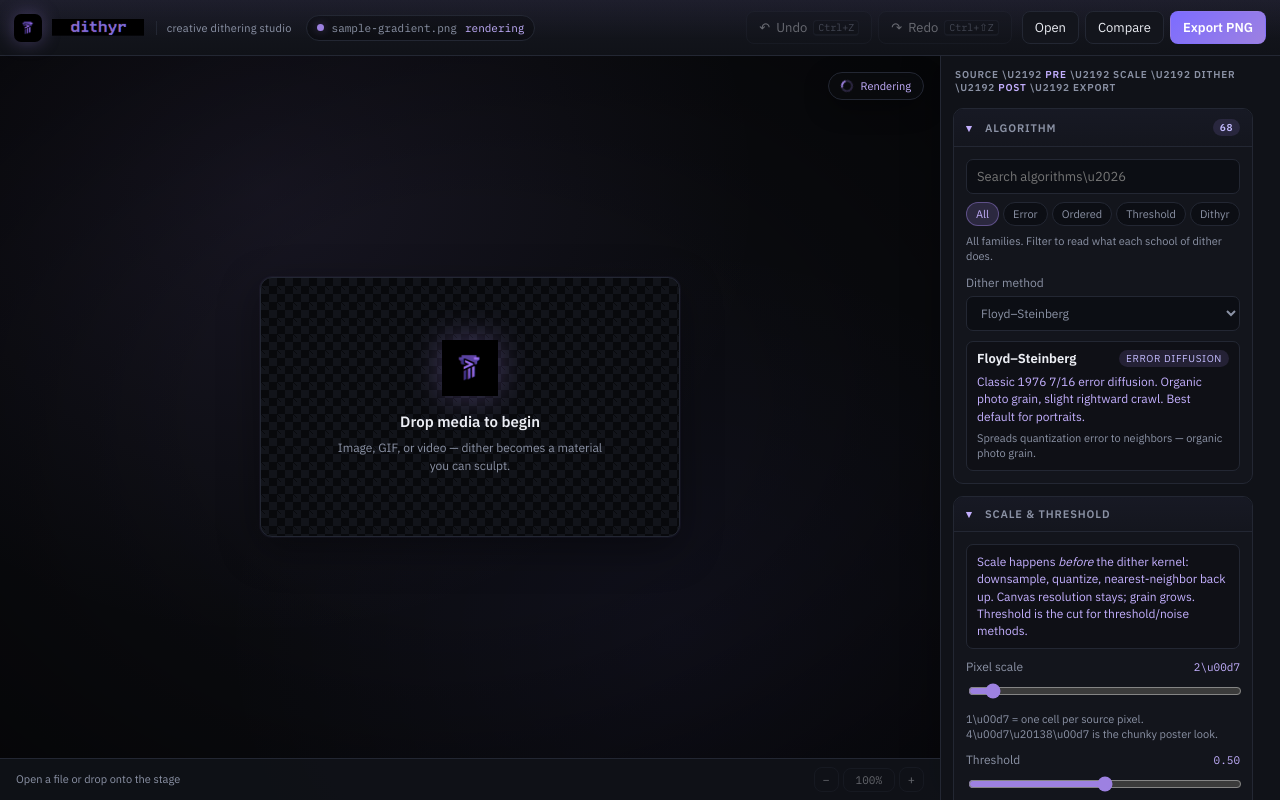
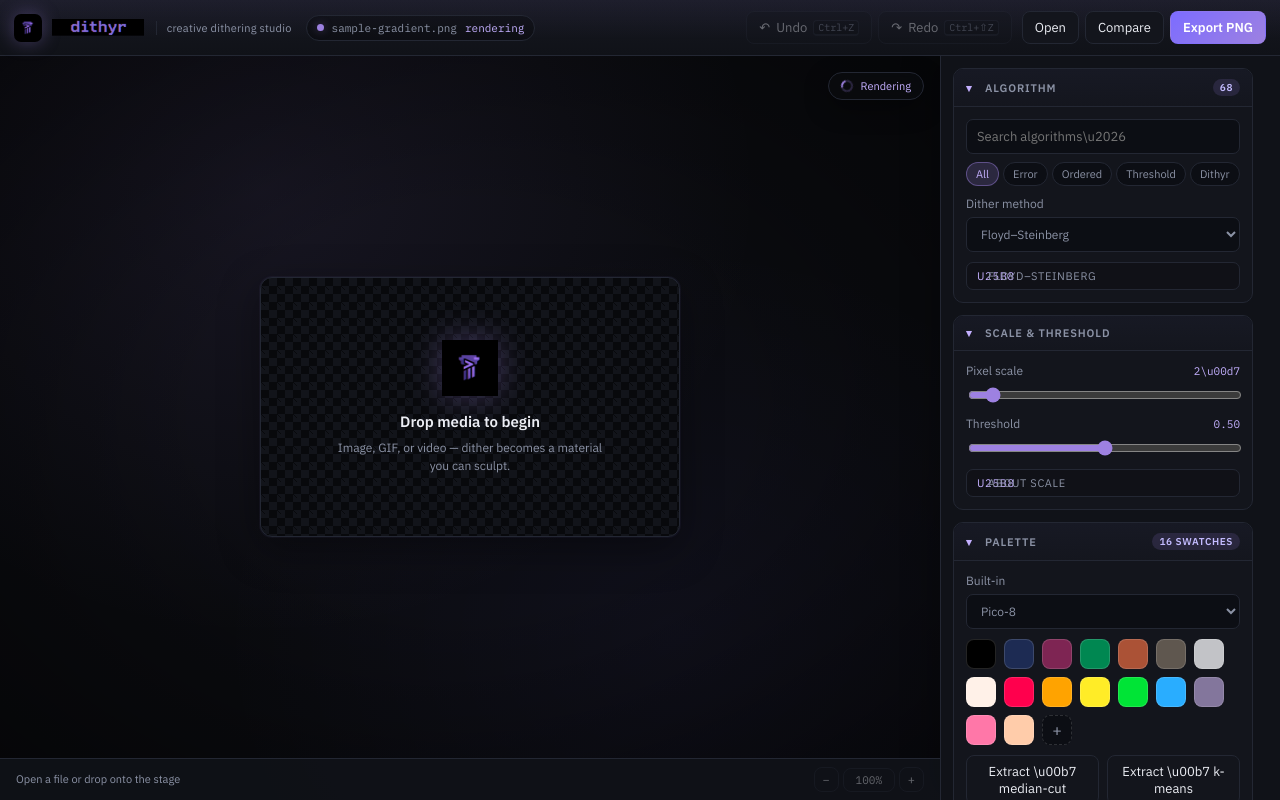
Before and after one commit to QRcode1337/dithyr, a React (Vite) app: page / in a window 1280 px wide. Built offline with nearby package versions, Linux system fonts and the light colour scheme.

Commit message:
feat(ux): collapsible explainers, drop pipeline crumb, load lockup sample

```diff
--- /dev/null
+++ b/src/components/Explain.tsx
@@ -0,0 +1,10 @@
+import type { ReactNode } from 'react';
+
+export function Explain({ label = 'About', children }: { label?: string; children: ReactNode }) {
+  return (
+    <details className="explain-fold">
+      <summary>{label}</summary>
+      <div className="explain-fold-body">{children}</div>
+    </details>
+  );
+}
--- a/src/components/Inspector.tsx
+++ b/src/components/Inspector.tsx
@@ -5,6 +5,7 @@
 import { PaletteEditor } from './PaletteEditor';
 import { EffectStack } from './EffectStack';
 import { Section } from './Section';
+import { Explain } from './Explain';
 
 interface InspectorProps {
   algorithmId: string;
@@ -27,10 +28,10 @@
 }
 
 const CATEGORIES = [
-  { id: 'error-diffusion', label: 'Error Diffusion', help: 'Spreads quantization error to neighbors \u2014 organic photo grain.' },
+  { id: 'error-diffusion', label: 'Error Diffusion', help: 'Spreads quantization error to neighbors.' },
   { id: 'ordered', label: 'Ordered', help: 'Repeating threshold matrices \u2014 stable under animation.' },
-  { id: 'threshold', label: 'Threshold / Noise', help: 'Per-pixel cuts and noise fields. Threshold slider matters most here.' },
-  { id: 'specialty', label: 'Dithyr Specialty', help: 'House recipes \u2014 weaves, spirals, meshes. Treat as materials.' },
+  { id: 'threshold', label: 'Threshold / Noise', help: 'Per-pixel cuts and noise fields.' },
+  { id: 'specialty', label: 'Dithyr Specialty', help: 'House recipes \u2014 weaves, spirals, meshes.' },
 ] as const;
 
 type SectionKey = 'algorithm' | 'scale' | 'palette' | 'pre' | 'post';
@@ -76,12 +77,10 @@
   const selected = useMemo(() => ALGORITHMS.find((a) => a.id === props.algorithmId) ?? ALGORITHMS[0], [props.algorithmId]);
   const selectedCopy = describeAlgorithm(selected.id, selected.description);
   const selectedCat = CATEGORIES.find((c) => c.id === selected.category);
-  const activeCatHelp = catFilter === 'all' ? 'All families. Filter to read what each school of dither does.' : CATEGORIES.find((c) => c.id === catFilter)?.help;
 
   return (
     <aside className="inspector">
       <div className="inspector-scroll">
-        <p className="pipeline-hint">source \u2192 <em>pre</em> \u2192 scale \u2192 dither \u2192 <em>post</em> \u2192 export</p>
         <Section id="algorithm" title="Algorithm" open={open.algorithm} onToggle={() => toggle('algorithm')} badge={<span className="chip">{props.algorithmCount}</span>}>
           <div className="algo-toolbar">
             <input className="search-input" type="search" placeholder="Search algorithms\u2026" value={query} onChange={(e) => setQuery(e.target.value)} aria-label="Search algorithms" />
@@ -91,7 +90,6 @@
                 <button key={c.id} type="button" className={`seg-tab${catFilter === c.id ? ' is-active' : ''}`} onClick={() => setCatFilter(c.id)} title={c.help}>{c.label.split(' ')[0]}</button>
               ))}
             </div>
-            {activeCatHelp && <p className="hint-muted">{activeCatHelp}</p>}
           </div>
           <label className="field">
             <span>Dither method</span>
@@ -99,30 +97,24 @@
               {grouped.map((cat) => (
                 <optgroup key={cat.id} label={cat.label}>
                   {cat.items.map((a) => (
-                    <option key={a.id} value={a.id} title={describeAlgorithm(a.id, a.description)}>{a.name}</option>
+                    <option key={a.id} value={a.id}>{a.name}</option>
                   ))}
                 </optgroup>
               ))}
             </select>
           </label>
-          <article className="explain-card" aria-live="polite">
-            <header className="explain-card-head">
-              <strong>{selected.name}</strong>
-              {selectedCat && <span className="chip">{selectedCat.label}</span>}
-            </header>
+          <Explain label={selected.name}>
             <p className="algo-description">{selectedCopy}</p>
             {selectedCat && <p className="hint-muted">{selectedCat.help}</p>}
-          </article>
+          </Explain>
           {filtered.length === 0 && <p className="hint-muted">No algorithms match \u201c{query}\u201d.</p>}
         </Section>
         <Section id="scale" title="Scale & threshold" open={open.scale} onToggle={() => toggle('scale')}>
-          <article className="explain-card">
-            <p className="algo-description">Scale happens <em>before</em> the dither kernel: downsample, quantize, nearest-neighbor back up. Canvas resolution stays; grain grows. Threshold is the cut for threshold/noise methods.</p>
-          </article>
           <label className="field"><span>Pixel scale<span className="field-value">{props.scale}\u00d7</span></span><input type="range" min={1} max={16} step={1} value={props.scale} onChange={(e) => props.onScale(Number(e.target.value))} /></label>
-          <p className="hint-muted">1\u00d7 = one cell per source pixel. 4\u00d7\u20138\u00d7 is the chunky poster look.</p>
           <label className="field"><span>Threshold<span className="field-value">{props.threshold.toFixed(2)}</span></span><input type="range" min={0} max={1} step={0.01} value={props.threshold} onChange={(e) => props.onThreshold(Number(e.target.value))} /></label>
-          <p className="hint-muted">Most useful on Simple Threshold and noise. Error diffusion largely ignores it.</p>
+          <Explain label="About scale">
+            <p className="algo-description">Scale runs before the kernel: downsample, quantize, nearest-neighbor back up. Threshold is the cut for threshold/noise methods; error diffusion mostly ignores it.</p>
+          </Explain>
         </Section>
         <PaletteEditor paletteId={props.paletteId} customPalette={props.customPalette} activeColors={props.activeColors} onSelectBuiltin={props.onSelectBuiltin} onCustomChange={props.onCustomChange} onExtract={props.onExtract} open={open.palette} onToggle={() => toggle('palette')} />
         <EffectStack stage="pre" effects={props.preEffects} onChange={props.onPreEffects} open={open.pre} onToggle={() => toggle('pre')} />
--- a/src/components/PaletteEditor.tsx
+++ b/src/components/PaletteEditor.tsx
@@ -2,6 +2,7 @@
 import { BUILTIN_PALETTES, exportPaletteJson, importPaletteJson } from '../dither/palettes';
 import { downloadJson } from '../utils/export';
 import { Section } from './Section';
+import { Explain } from './Explain';
 
 interface PaletteEditorProps {
   paletteId: string;
@@ -29,7 +30,6 @@
   };
   return (
     <Section id="palette" title="Palette" open={open} onToggle={onToggle} badge={<span className="chip">{activeColors.length} swatches</span>}>
-      <article className="explain-card"><p className="algo-description">Every dithered pixel lands on one of these colors. Fewer swatches = harsher pattern. Extract pulls 8 colors from the current frame.</p></article>
       <label className="field"><span>Built-in</span>
         <select value={customPalette ? 'custom' : paletteId} onChange={(e) => { if (e.target.value !== 'custom') onSelectBuiltin(e.target.value); }}>
           {BUILTIN_PALETTES.map((p) => <option key={p.id} value={p.id}>{p.name}</option>)}
@@ -48,7 +48,6 @@
         <button type="button" className="btn btn-block" onClick={() => onExtract('median-cut')}>Extract \u00b7 median-cut</button>
         <button type="button" className="btn btn-block" onClick={() => onExtract('k-means')}>Extract \u00b7 k-means</button>
       </div>
-      <p className="hint-muted">Median-cut is the safer historian. K-means chases dominant hues.</p>
       <div className="row">
         <button type="button" className="btn btn-block" onClick={() => downloadJson(exportPaletteJson({ ...working, colors: activeColors }), 'palette.json')}>Export JSON</button>
         <button type="button" className="btn btn-block" onClick={() => {
@@ -58,6 +57,7 @@
           input.click();
         }}>Import JSON</button>
       </div>
+      <Explain label="About palettes">Every dithered pixel lands on one of these colors. Median-cut is the stable extract; k-means chases dominant hues.</Explain>
     </Section>
   );
 }
--- a/src/styles/inspector-ux.css
+++ b/src/styles/inspector-ux.css
@@ -1,19 +1,16 @@
 .inspector { min-height: 0; height: 100%; max-height: 100%; overflow: hidden; }
 .inspector-scroll { flex: 1 1 0; min-height: 0; height: 100%; overflow-x: hidden; overflow-y: auto; overscroll-behavior: contain; -webkit-overflow-scrolling: touch; padding: 12px; display: flex; flex-direction: column; gap: 12px; scrollbar-gutter: stable; }
-.pipeline-hint { margin: 0 2px 2px; color: var(--text-dim); font-size: 10px; letter-spacing: 0.08em; text-transform: uppercase; font-weight: 600; }
-.pipeline-hint em { color: var(--accent-2); font-style: normal; }
 .section-header { margin: 0; padding: 0; font-size: 11px; text-transform: uppercase; letter-spacing: 0.08em; color: var(--text-dim); border-bottom: 1px solid var(--border); font-weight: 600; }
 .section.is-collapsed .section-header { border-bottom: none; }
 .section-toggle { width: 100%; display: flex; align-items: center; gap: 8px; padding: 10px 12px; border: none; background: transparent; color: inherit; font: inherit; text-transform: inherit; letter-spacing: inherit; text-align: left; cursor: pointer; }
 .section-toggle:hover { color: var(--text); background: rgba(157,129,225,0.06); }
 .section-chevron { width: 1em; flex-shrink: 0; color: var(--accent-2); }
 .section-title { flex: 1; min-width: 0; }
-.explain-card { display: flex; flex-direction: column; gap: 6px; padding: 8px 10px; border-radius: var(--radius-sm); border: 1px solid var(--border); background: rgba(0,0,0,0.22); }
-.explain-card-head { display: flex; align-items: center; justify-content: space-between; gap: 8px; }
-.algo-description, .effect-blurb { margin: 0; color: var(--text-dim); font-size: 12px; line-height: 1.45; text-transform: none; letter-spacing: 0; font-weight: 400; }
-.algo-description { color: var(--accent-2); }
-.effect-title-block { flex: 1; min-width: 0; display: flex; flex-direction: column; gap: 2px; }
-.effect-blurb { font-size: 11px; }
-.effect-catalog { list-style: none; margin: 0; padding: 0; display: flex; flex-direction: column; gap: 8px; }
-.effect-catalog-add { align-self: flex-start; border: 1px solid var(--border); background: #0c0e14; color: var(--accent-2); border-radius: 999px; padding: 3px 9px; font-size: 11px; }
+.algo-description, .effect-blurb { margin: 0; color: var(--accent-2); font-size: 12px; line-height: 1.45; text-transform: none; letter-spacing: 0; font-weight: 400; }
+.explain-fold { border: 1px solid var(--border); border-radius: var(--radius-sm); background: rgba(0,0,0,0.18); padding: 0 8px; }
+.explain-fold > summary { cursor: pointer; list-style: none; padding: 6px 2px; font-size: 11px; color: var(--text-dim); text-transform: uppercase; letter-spacing: 0.06em; }
+.explain-fold > summary::-webkit-details-marker { display: none; }
+.explain-fold > summary::before { content: '\u25B8'; color: var(--accent-2); display: inline-block; width: 1em; }
+.explain-fold[open] > summary::before { content: '\u25BE'; }
+.explain-fold-body { padding: 0 2px 8px; color: var(--text-dim); font-size: 12px; line-height: 1.45; }
 @media (max-width: 900px) { .inspector { max-height: 46vh; min-height: 180px; height: 46vh; } }
```
Also changed, not shown: src/components/EffectStack.tsx (+8 -19 lines), src/utils/sampleImage.ts (+6 -16 lines).
